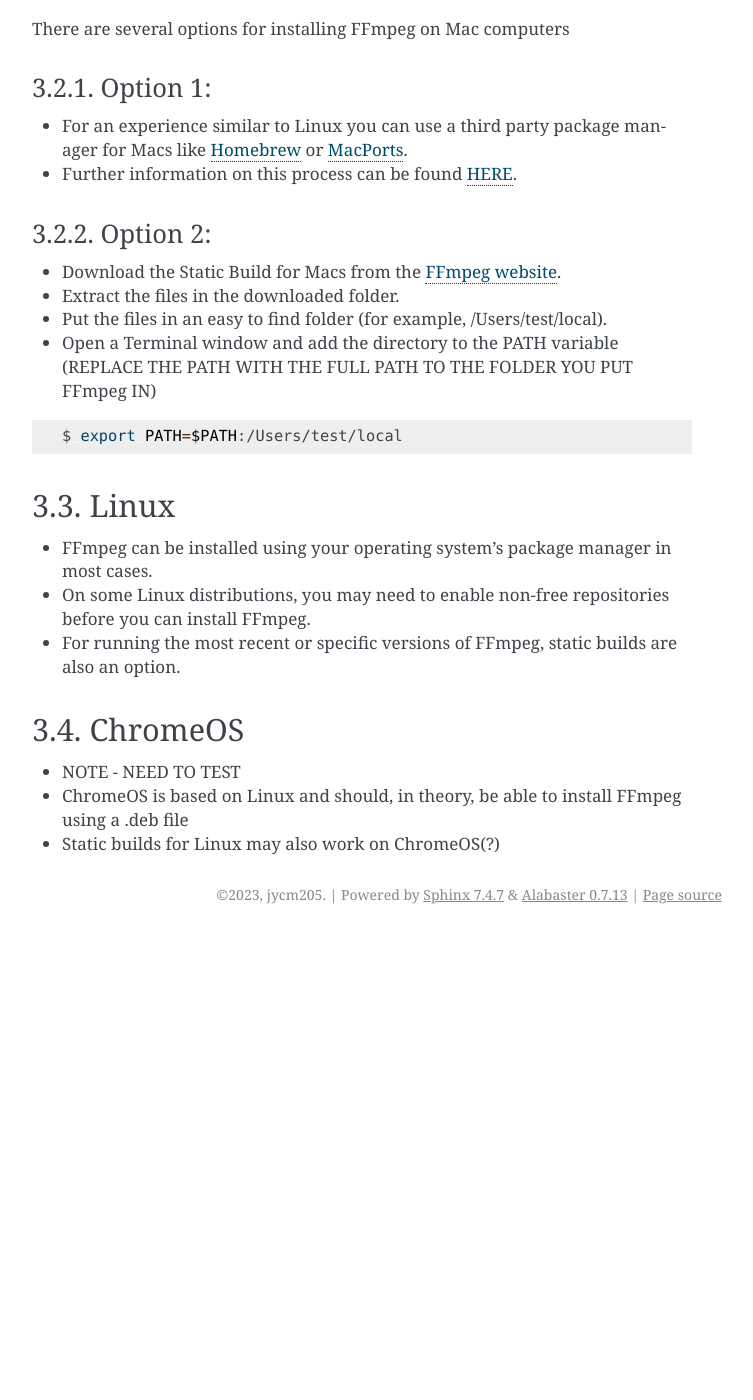
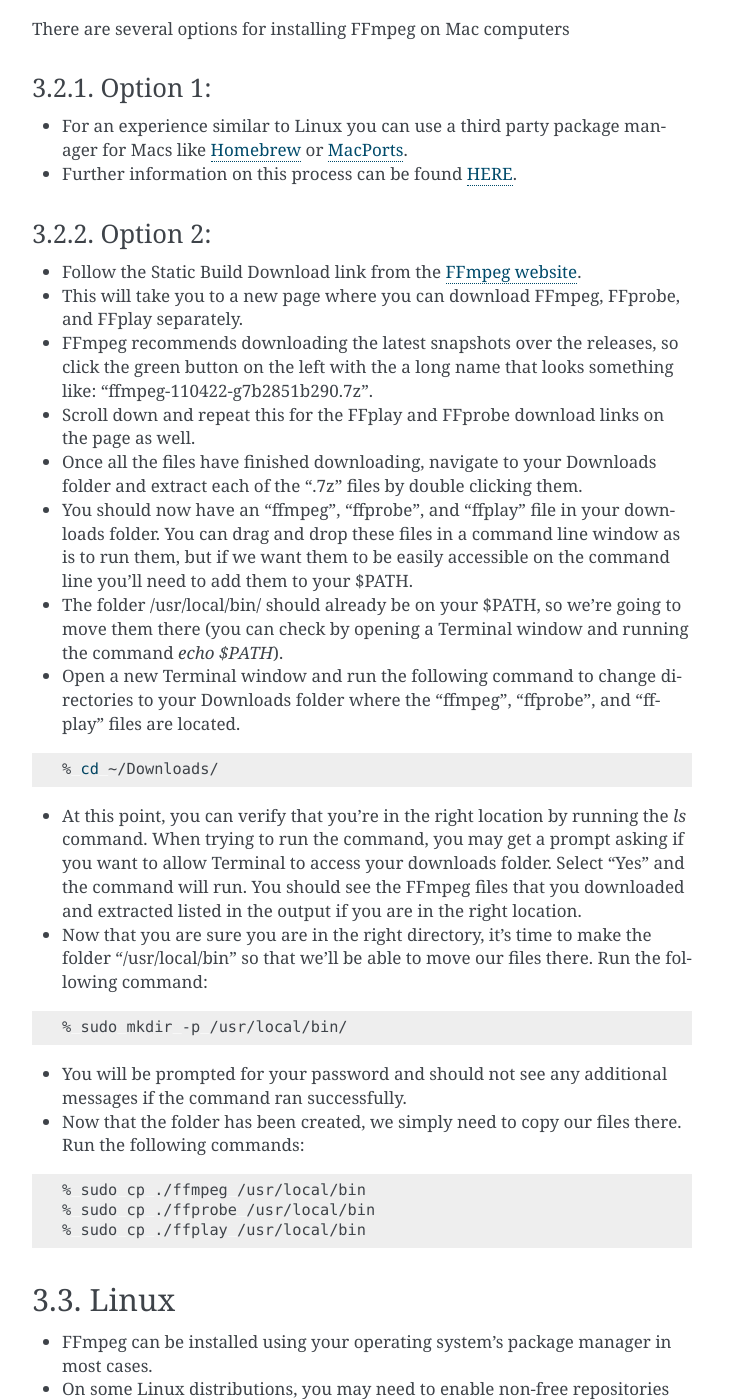
Before and after one commit to george-eastman-museum/Intro-to-FFMPEG-Workshop, a Sphinx documentation site: the page built from docsrc/source/installation.rst, in a window 1280 px wide and 1400 px high, scrolled down 3766 px. Shown: the whole window, without its empty margins (388-1141 px from the left). Built offline with Sphinx 7.4.7, drawn with Linux system fonts in a browser that asks for light colours; before the commit the page ends 4700 px from its top, so only the background shows below that.

Commit message:
updating mac install notes

```diff
--- a/docsrc/source/installation.rst
+++ b/docsrc/source/installation.rst
@@ -74,17 +74,43 @@
 
 3.2.2. Option 2:
 =================
-- Download the Static Build for Macs from the `FFmpeg website <https://ffmpeg.org/download.html#build-mac>`_.
+- Follow the Static Build Download link from the `FFmpeg website <https://ffmpeg.org/download.html#build-mac>`_.
 
-- Extract the files in the downloaded folder.
+- This will take you to a new page where you can download FFmpeg, FFprobe, and FFplay separately.
 
-- Put the files in an easy to find folder (for example, /Users/test/local).
+- FFmpeg recommends downloading the latest snapshots over the releases, so click the green button on the left with the a long name that looks something like: "ffmpeg-110422-g7b2851b290.7z".
 
-- Open a Terminal window and add the directory to the PATH variable (REPLACE THE PATH WITH THE FULL PATH TO THE FOLDER YOU PUT FFmpeg IN)
+- Scroll down and repeat this for the FFplay and FFprobe download links on the page as well.
+
+- Once all the files have finished downloading, navigate to your Downloads folder and extract each of the ".7z" files by double clicking them.
+
+- You should now have an "ffmpeg", "ffprobe", and "ffplay" file in your downloads folder. You can drag and drop these files in a command line window as is to run them, but if we want them to be easily accessible on the command line you'll need to add them to your $PATH.
+
+- The folder /usr/local/bin/ should already be on your $PATH, so we're going to move them there (you can check by opening a Terminal window and running the command `echo $PATH`).
+
+- Open a new Terminal window and run the following command to change directories to your Downloads folder where the "ffmpeg", "ffprobe", and "ffplay" files are located.
 
 .. code-block:: bash
 
-   $ export PATH=$PATH:/Users/test/local
+   % cd ~/Downloads/
+
+- At this point, you can verify that you're in the right location by running the `ls` command. When trying to run the command, you may get a prompt asking if you want to allow Terminal to access your downloads folder. Select "Yes" and the command will run. You should see the FFmpeg files that you downloaded and extracted listed in the output if you are in the right location.
+
+- Now that you are sure you are in the right directory, it's time to make the folder "/usr/local/bin" so that we'll be able to move our files there. Run the following command:
+
+.. code-block:: bash
+
+   % sudo mkdir -p /usr/local/bin/
+
+- You will be prompted for your password and should not see any additional messages if the command ran successfully.
+
+- Now that the folder has been created, we simply need to copy our files there. Run the following commands:
+
+.. code-block:: bash
+
+   % sudo cp ./ffmpeg /usr/local/bin
+   % sudo cp ./ffprobe /usr/local/bin
+   % sudo cp ./ffplay /usr/local/bin
 
 ************
 3.3. Linux
```
